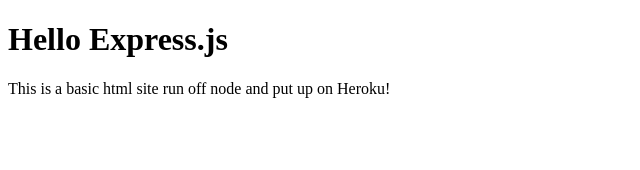
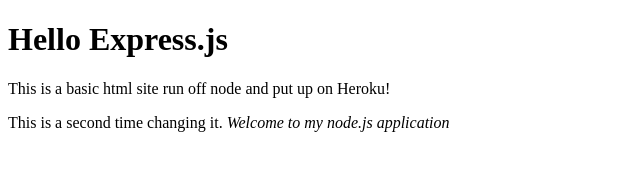
Before and after one commit to dcfwight/web-server, a website: page public/index.html in a window 1280 px wide. Shown: the whole page, without its empty margins (0-640 px from the left). Drawn offline with Linux system fonts and the light colour scheme.

Commit message:
Changed language

```diff
--- a/public/index.html
+++ b/public/index.html
@@ -7,5 +7,6 @@
     <body>
         <h1>Hello Express.js</h1>
         <p>This is a basic html site run off node and put up on Heroku!</p>
+        <p>This is a second time changing it. <i>Welcome to my node.js application</i></p>
     </body>
 </html>
```
